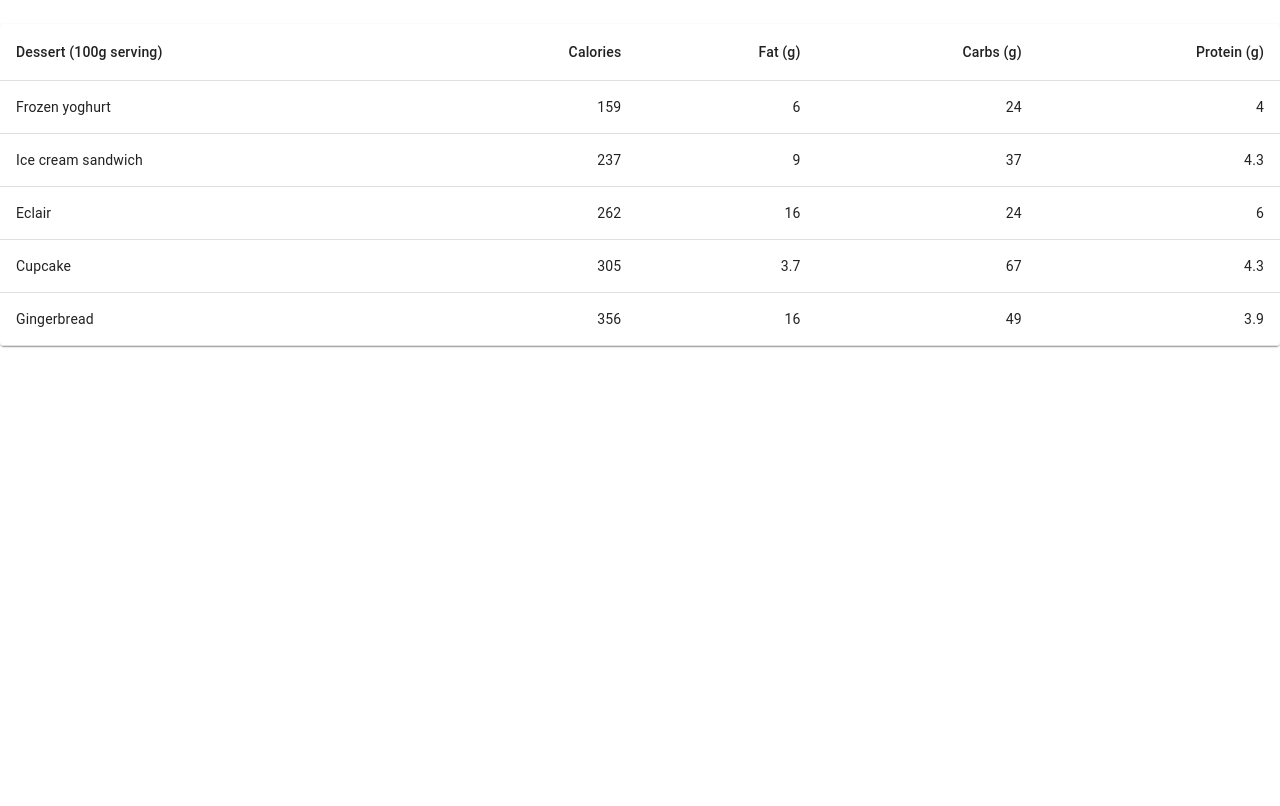
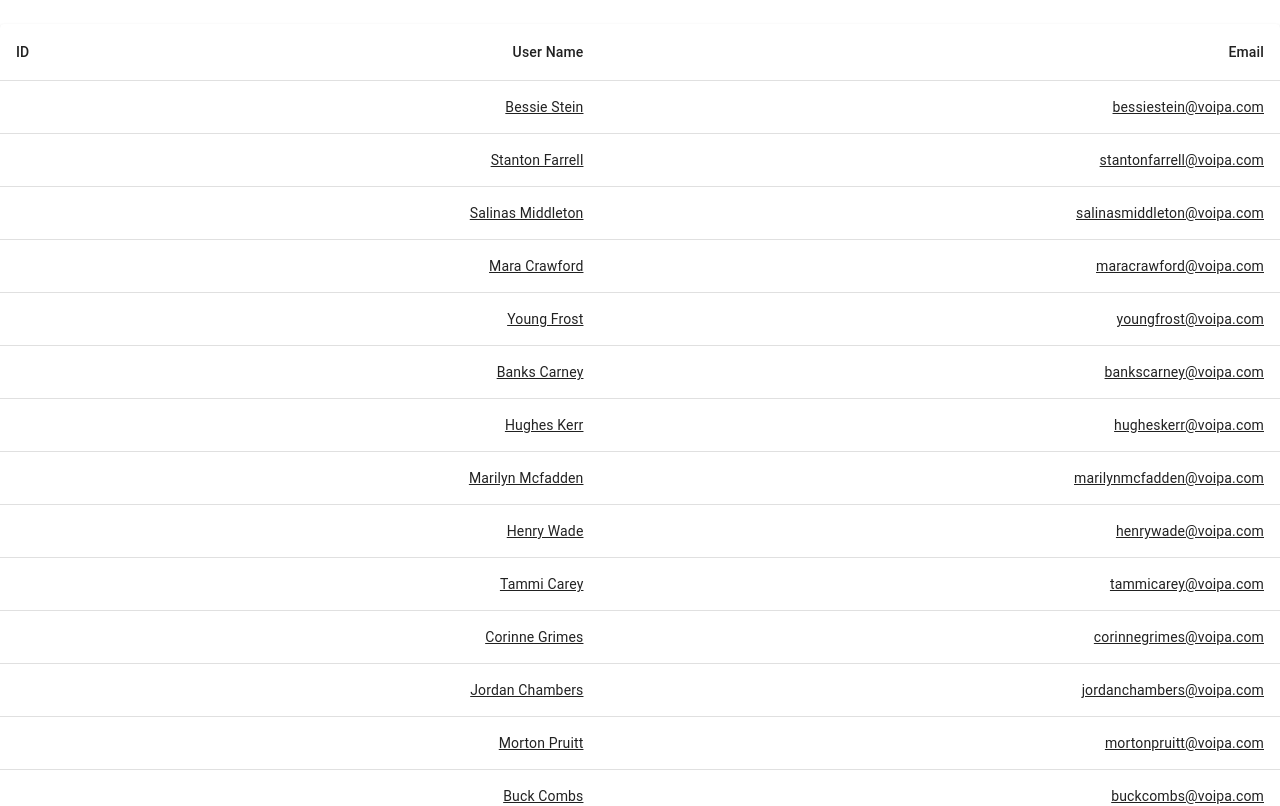
Before and after one commit to wwv/react-app, a React (Create React App) app: page /users/page/1 in a window 1280 px wide. Shown: the top 806 px of the page. Built offline with nearby package versions, Linux system fonts and the light colour scheme.

Commit message:
redux sagas for user list

```diff
--- a/src/App.js
+++ b/src/App.js
@@ -1,14 +1,23 @@
 import React from 'react';
-import UserList from './components/user-list';
 import Paper from '@material-ui/core/Paper';
 import {makeStyles} from "@material-ui/core";
-import {
-  BrowserRouter as Router,
-  Route,
-  Link,
-  Redirect,
-  withRouter
-} from "react-router-dom";
+import {BrowserRouter as Router, Route, Redirect, Switch} from "react-router-dom";
+import createSagaMiddleware from 'redux-saga';
+import {createStore, applyMiddleware} from 'redux';
+import {Provider} from "react-redux";
+
+import UserList from './components/user-list';
+import UserCard from "./components/user-card";
+import rootSaga from './sagas/RootSaga';
+import {reducers} from './reducers';
+
+
+const sagaMiddleware = createSagaMiddleware();
+const store = createStore(
+    reducers,
+    applyMiddleware(sagaMiddleware)
+);
+sagaMiddleware.run(rootSaga);
 
 function App() {
     const classes = makeStyles(theme => ({
@@ -20,14 +29,19 @@ function App() {
     }))();
 
     return (
+        <Provider store={store}>
             <div className="App">
                 <Router>
                     <Paper className={classes.root}>
                         <Redirect from="/" to="/users/page/1"/>
+                        <Switch>
                             <Route path="/users/page/:page" component={UserList}/>
+                            <Route path="/users/:id" component={UserCard}/>
+                        </Switch>
                     </Paper>
                 </Router>
             </div>
+        </Provider>
     );
 }
 
--- /dev/null
+++ b/src/api.js
@@ -0,0 +1,17 @@
+import axios from 'axios';
+
+const rootPath = '/api/';
+
+function resolveRoute(route, params) {
+    return rootPath + route.replace(/({\S+})/g, (match, p) => params[p])
+}
+
+export default class Api {
+    static fetch(route, params) {
+        return axios.get(resolveRoute(route, params))
+    }
+
+    static save(route, params) {
+        return axios.post(resolveRoute(route, params))
+    }
+}
--- /dev/null
+++ b/src/components/user-card.js
@@ -0,0 +1,9 @@
+import React from "react";
+
+export default class UserCard extends React.Component {
+    render() {
+        return (
+            <div>{this.props.match.params.id}</div>
+        )
+    }
+}
--- a/src/components/user-list.js
+++ b/src/components/user-list.js
@@ -4,6 +4,12 @@ import TableBody from '@material-ui/core/TableBody';
 import TableCell from '@material-ui/core/TableCell';
 import TableHead from '@material-ui/core/TableHead';
 import TableRow from '@material-ui/core/TableRow';
+import Snackbar from '@material-ui/core/Snackbar';
+import { Link } from "react-router-dom";
+import { connect } from 'react-redux';
+import {initialState, USER_LIST_REQUEST} from "../sagas/UserListSaga";
+import {makeStyles} from "@material-ui/core";
+
 
 function createData(name, calories, fat, carbs, protein) {
     return {name, calories, fat, carbs, protein};
@@ -17,44 +23,37 @@ const rows = [
     createData('Gingerbread', 356, 16.0, 49, 3.9),
 ];
 
-export default class UserList extends React.Component {
-    state = {
-        isItemSelected: []
-    }
-
-    methods = {
-        handleClick() {
-
-        }
+class UserList extends React.Component {
+    componentDidMount() {
+        this.props.fetchUserList();
     }
 
     render() {
+        const {fetching, data, error} = this.props;
         return (
             <Table>
                 <TableHead>
                     <TableRow>
-                        <TableCell>Dessert (100g serving)</TableCell>
-                        <TableCell align="right">Calories</TableCell>
-                        <TableCell align="right">Fat&nbsp;(g)</TableCell>
-                        <TableCell align="right">Carbs&nbsp;(g)</TableCell>
-                        <TableCell align="right">Protein&nbsp;(g)</TableCell>
+                        <TableCell>ID</TableCell>
+                        <TableCell align="right">User Name</TableCell>
+                        <TableCell align="right">Email</TableCell>
                     </TableRow>
                 </TableHead>
                 <TableBody>
-                    {rows.map(row => {
+                    {error ? (
+                        <Snackbar open={true} message={error}/>
+                    ) : data.map(row => {
                         return (
                             <TableRow key={row.name}
                                       hover
-                                      onClick={event => this.methods.handleClick(event, row.name)}
+                                      component={Link} to={`/users/${row.name}/`}
                                       role="checkbox"
                                       tabIndex={-1}>
                                 <TableCell component="th" scope="row">
-                                    {row.name}
+                                    {row.id}
                                 </TableCell>
-                                <TableCell align="right">{row.calories}</TableCell>
-                                <TableCell align="right">{row.fat}</TableCell>
-                                <TableCell align="right">{row.carbs}</TableCell>
-                                <TableCell align="right">{row.protein}</TableCell>
+                                <TableCell align="right">{row.name}</TableCell>
+                                <TableCell align="right">{row.email}</TableCell>
                             </TableRow>
                         )
                     })}
@@ -63,3 +62,15 @@ export default class UserList extends React.Component {
         )
     }
 }
+
+const mapStateToProps = state => {
+    return state.userListReducer || initialState;
+};
+
+const mapDispatchToProps = dispatch => {
+    return {
+        fetchUserList: () => dispatch({ type: USER_LIST_REQUEST })
+    };
+};
+
+export default connect(mapStateToProps, mapDispatchToProps)(UserList);
--- /dev/null
+++ b/src/reducers.js
@@ -0,0 +1,6 @@
+import { combineReducers } from 'redux';
+import { reducer as userListReducer } from "./sagas/UserListSaga";
+
+export const reducers = combineReducers({
+    userListReducer
+})
--- /dev/null
+++ b/src/sagas/RootSaga.js
@@ -0,0 +1,8 @@
+import { all } from 'redux-saga/effects';
+import { fetchWatcher as userListFetchWatcher } from './UserListSaga';
+
+export default function* rootSaga() {
+    yield all([
+        userListFetchWatcher()
+    ]);
+}
--- /dev/null
+++ b/src/sagas/UserListSaga.js
@@ -0,0 +1,36 @@
+import {call, put, takeLatest} from 'redux-saga/effects'
+import api from "../api";
+
+export const USER_LIST_REQUEST = 'USER_LIST_REQUEST';
+export const USER_LIST_SUCCESS = 'USER_LIST_SUCCESS';
+export const USER_LIST_FAILURE = 'USER_LIST_FAILURE';
+
+export const initialState = {
+    data: []
+}
+
+export function* fetchWatcher() {
+    yield takeLatest(USER_LIST_REQUEST, function* () {
+        try {
+            const response = yield call(api.fetch, 'user-list.json');
+            yield put({type: USER_LIST_SUCCESS, data: response.data});
+        } catch (error) {
+            yield put({type: USER_LIST_FAILURE, error});
+        }
+    });
+}
+
+export function reducer(state = initialState, action) {
+    switch (action.type) {
+        case USER_LIST_REQUEST:
+            return {...state, fetching: true, error: null};
+            break;
+        case USER_LIST_SUCCESS:
+            return {...state, fetching: false, data: action.data};
+            break;
+        case USER_LIST_FAILURE:
+            return {...state, fetching: false, data: null, error: action.error.message};
+        default:
+            return state;
+    }
+}
```
Lines whose indentation alone changed are shown as unchanged.
